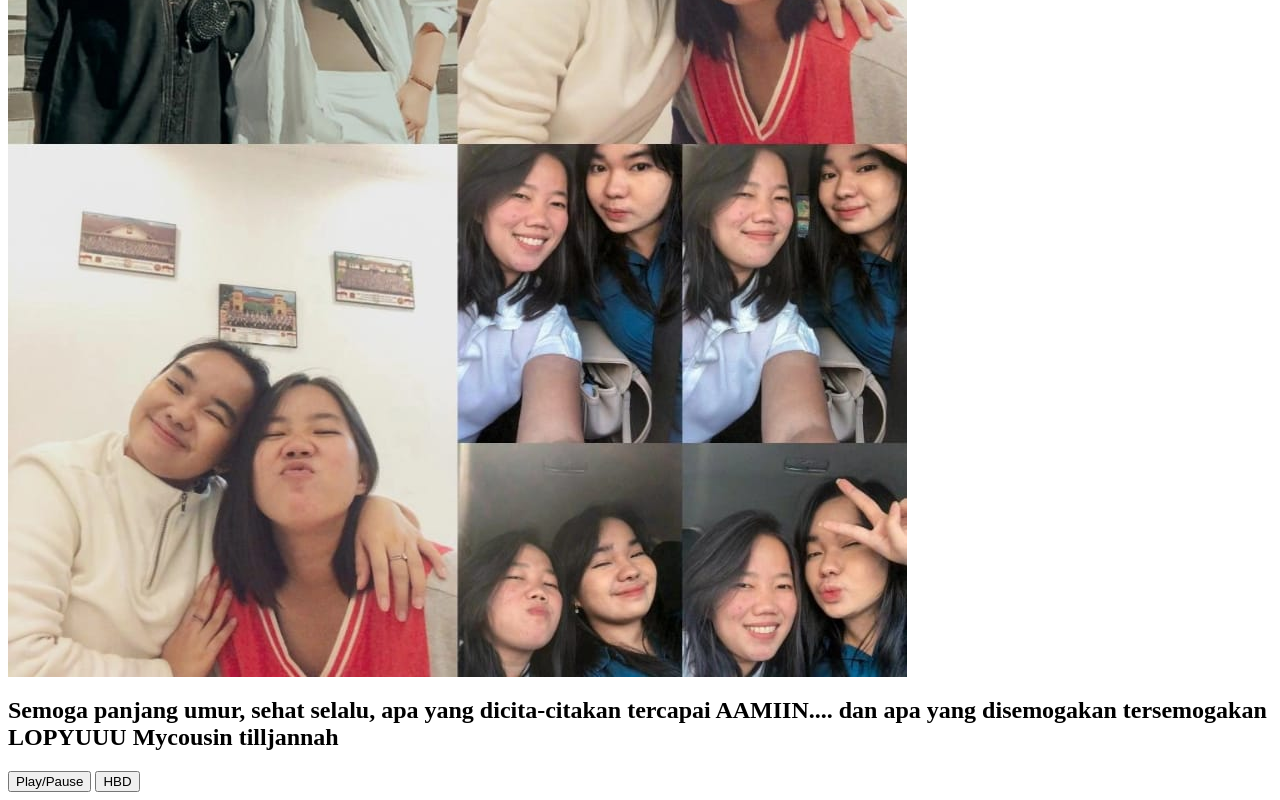
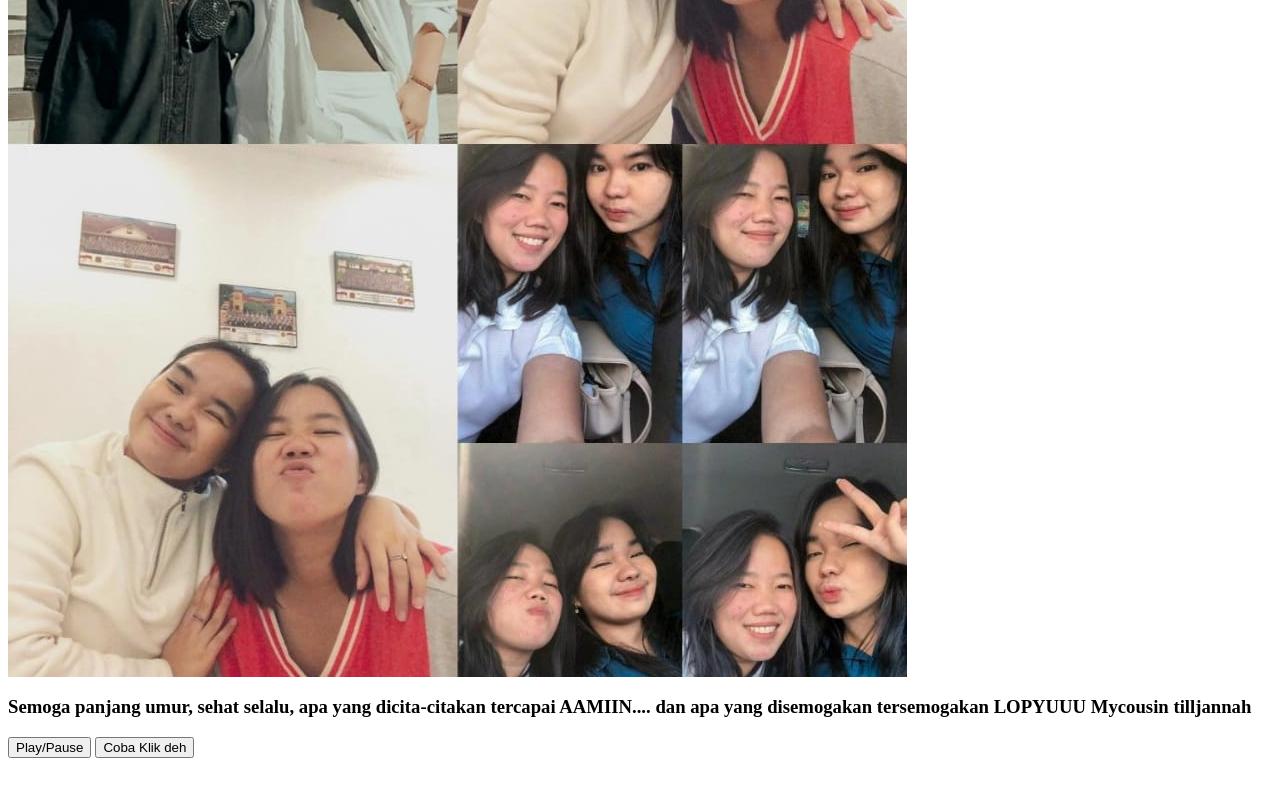
Before and after one commit to Yus-ElektroGadget/HBDLEONYPUSPITAWIJAYA.github.io, a plain HTML site: page index.html in a window 1280 px wide. Shown: the part 988-1788 px from the top of the page. After the commit the page ends 1754 px from the top, so only its background shows below. Drawn offline with Linux system fonts and the light colour scheme.

Commit message:
Update index.html

```diff
--- a/index.html
+++ b/index.html
@@ -5,17 +5,17 @@
     <body>
         <h1>SELAMAT ULANG TAHUN LEONY PUSPITA WIJAYA</h1>
         <img src="ln.jpg">
-        <h2>Semoga panjang umur, sehat selalu, apa yang dicita-citakan tercapai AAMIIN.... dan apa yang disemogakan tersemogakan LOPYUUU Mycousin tilljannah</h2>
+        <h3>Semoga panjang umur, sehat selalu, apa yang dicita-citakan tercapai AAMIIN.... dan apa yang disemogakan tersemogakan LOPYUUU Mycousin tilljannah</h3>
         <button id="btn_music" onclick="music()">Play/Pause</button>
-        <button id="btn_allert" onclick="alert('Selamat Ulang Tahun')">HBD</button>&nbsp;
+        <button id="btn_allert" onclick="alert('Selamat Ulang Tahun')">Coba Klik deh</button>&nbsp;
         <audio id="bgmusic" src="music.mp3" loop></audio>
     </body>
 
     <script>
         var audioPlaying = false;
         function music(){
-            var audio = document;getElementById("bgmusic");
-            if (audioPlaying) audio.play()
+            var audio = document.getElementById("bgmusic");
+            if (audioPlaying) audio.play();
             else audio.pause();
             audioPlaying = !audioPlaying;
         }
```
